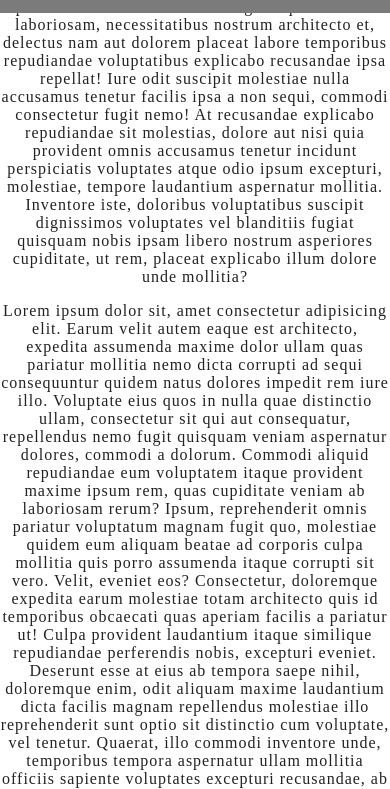
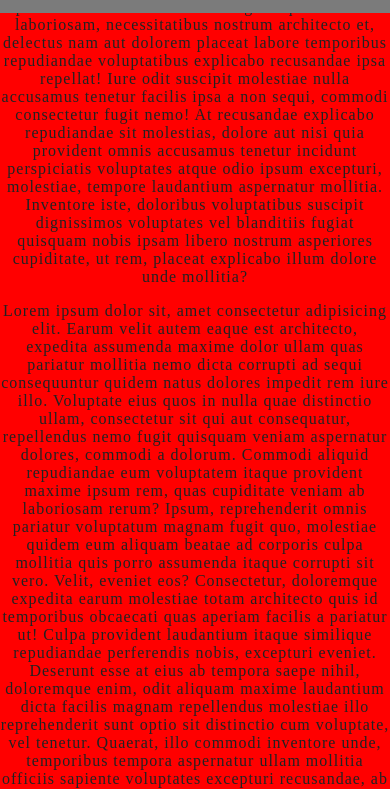
Before and after one commit to Davilitros/Html-GradoSuperior, a plain HTML site: page index.html in a window 390 px wide. Shown: the part 831-1620 px from the top of the page. Drawn offline with Linux system fonts and the light colour scheme.

Commit message:
styles.css

```diff
--- a/styles.css
+++ b/styles.css
@@ -3,7 +3,11 @@ body{
     margin: 0;
     padding-bottom: 220px;
 }
-
+@media(max-width:1000px){
+  body{
+    background-color: red;
+  }
+}
 h1 {
     text-align: center;
     font-size: 48px;
```
